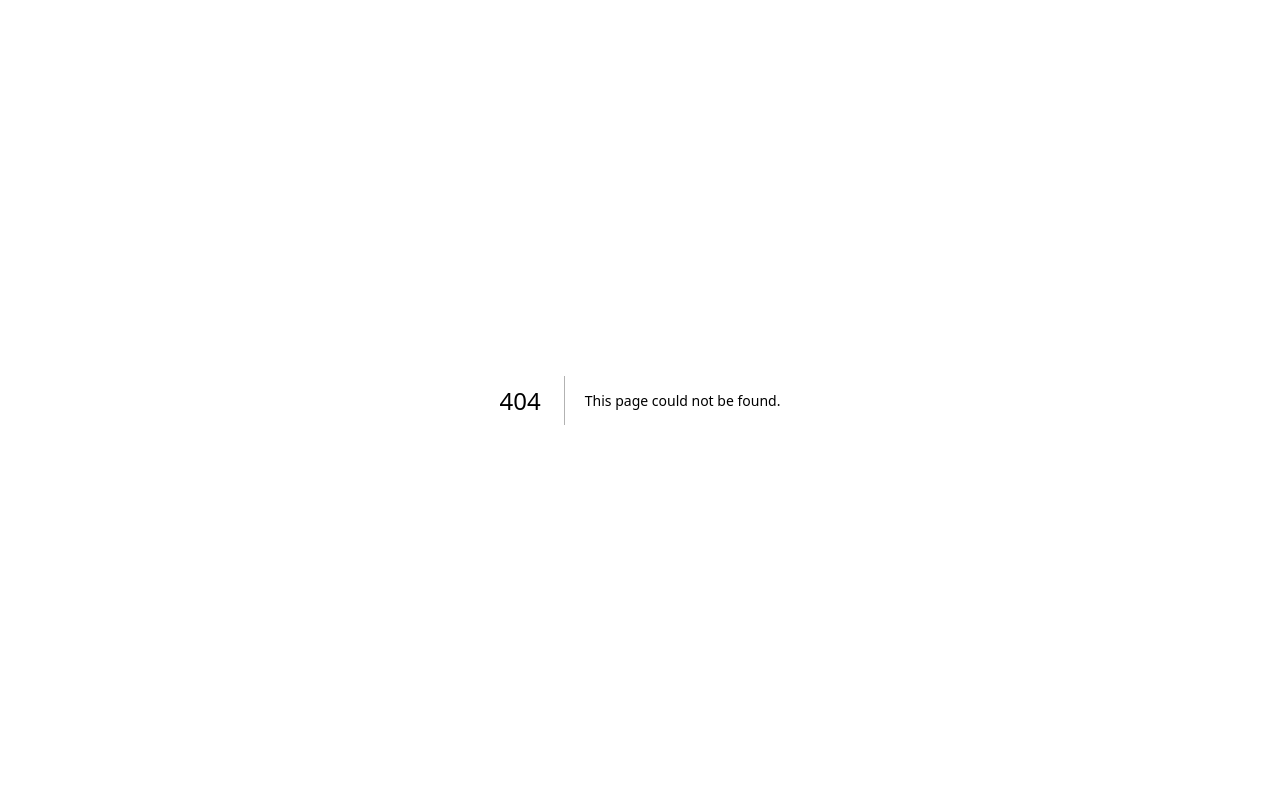
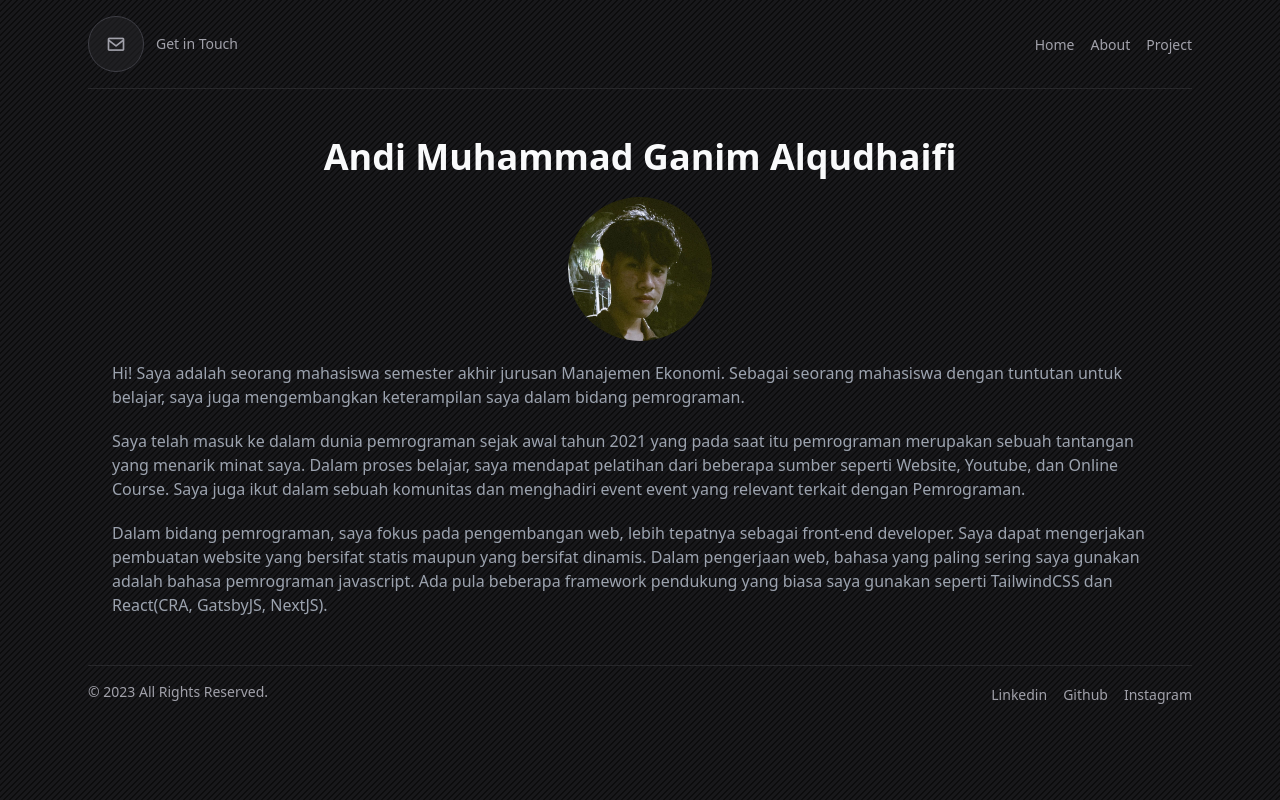
Before and after one commit to ganimalqudhaifi/personal-web, a Next.js app: page /about in a window 1280 px wide. Before the commit this address had no page. Built offline with nearby package versions, Linux system fonts and the light colour scheme.

Commit message:
feat(about_page): add about page by home page

```diff
--- a/components/organisms/WebLayout/index.jsx
+++ b/components/organisms/WebLayout/index.jsx
@@ -25,31 +25,29 @@ export default function Index({ children }) {
             <ul className="flex gap-4 justify-end items-center">
               <li>
                 <Link
-                  href={
-                    "https://www.linkedin.com/in/andi-muhammad-ganim-alqudhaifi-9669b0214/"
-                  }
+                  href={"/"}
                   terget="_blank"
                   className="text-sm text-zinc-400 hover:text-zinc-200"
                 >
-                  Linkedin
+                  Home
                 </Link>
               </li>
               <li>
                 <Link
-                  href={"https://github.com/ganimalqudhaifi"}
+                  href={"/about"}
                   terget="_blank"
                   className="text-sm text-zinc-400 hover:text-zinc-200"
                 >
-                  Github
+                  About
                 </Link>
               </li>
               <li>
                 <Link
-                  href={"https://www.instagram.com/ganimalqudhaifi/"}
+                  href={"/project"}
                   terget="_blank"
                   className="text-sm text-zinc-400 hover:text-zinc-200"
                 >
-                  Instagram
+                  Project
                 </Link>
               </li>
             </ul>
--- /dev/null
+++ b/pages/about/index.jsx
@@ -0,0 +1,50 @@
+import Image from "next/image";
+import { WebLayout } from "../../components";
+
+export default function Index() {
+  return (
+    <>
+      <WebLayout>
+        <div>
+          <div className="m-6 space-y-5">
+            <h4 className="text-4xl font-semibold text-center">
+              Andi Muhammad Ganim Alqudhaifi
+            </h4>
+
+            <div className="w-full flex items-center justify-center">
+              <div className="w-36 h-36 flex justify-center rounded-full overflow-hidden bg-gray-500 border-gray-700">
+                <Image width={200} height={200} src="/profile5.jpeg" alt="" />
+              </div>
+            </div>
+
+            <div className="space-y-5">
+              <p className="text-gray-400">
+                Hi! Saya adalah seorang mahasiswa semester akhir jurusan
+                Manajemen Ekonomi. Sebagai seorang mahasiswa dengan tuntutan
+                untuk belajar, saya juga mengembangkan keterampilan saya dalam
+                bidang pemrograman.{" "}
+              </p>
+              <p className="text-gray-400">
+                Saya telah masuk ke dalam dunia pemrograman sejak awal tahun
+                2021 yang pada saat itu pemrograman merupakan sebuah tantangan
+                yang menarik minat saya. Dalam proses belajar, saya mendapat
+                pelatihan dari beberapa sumber seperti Website, Youtube, dan
+                Online Course. Saya juga ikut dalam sebuah komunitas dan
+                menghadiri event event yang relevant terkait dengan Pemrograman.
+              </p>
+              <p className="text-gray-400">
+                Dalam bidang pemrograman, saya fokus pada pengembangan web,
+                lebih tepatnya sebagai front-end developer. Saya dapat
+                mengerjakan pembuatan website yang bersifat statis maupun yang
+                bersifat dinamis. Dalam pengerjaan web, bahasa yang paling
+                sering saya gunakan adalah bahasa pemrograman javascript. Ada
+                pula beberapa framework pendukung yang biasa saya gunakan
+                seperti TailwindCSS dan React(CRA, GatsbyJS, NextJS).
+              </p>
+            </div>
+          </div>
+        </div>
+      </WebLayout>
+    </>
+  );
+}
```
